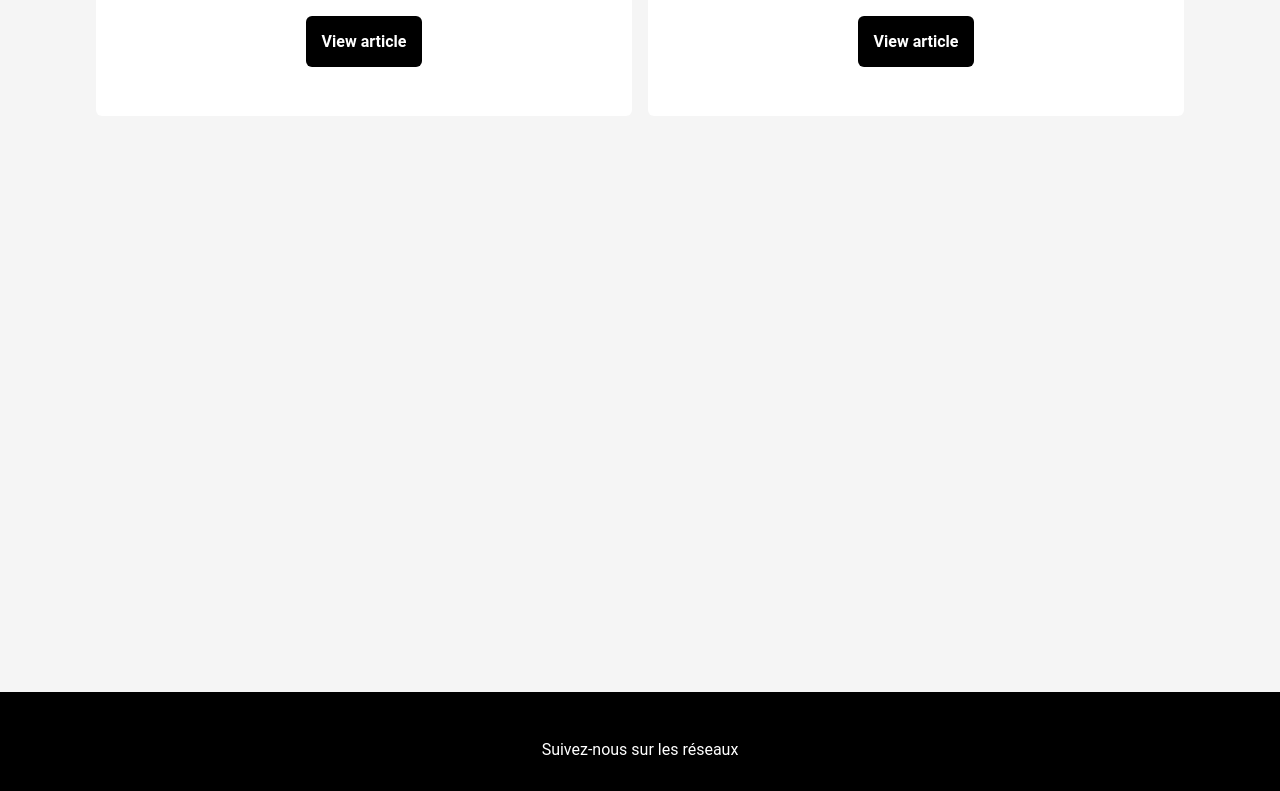
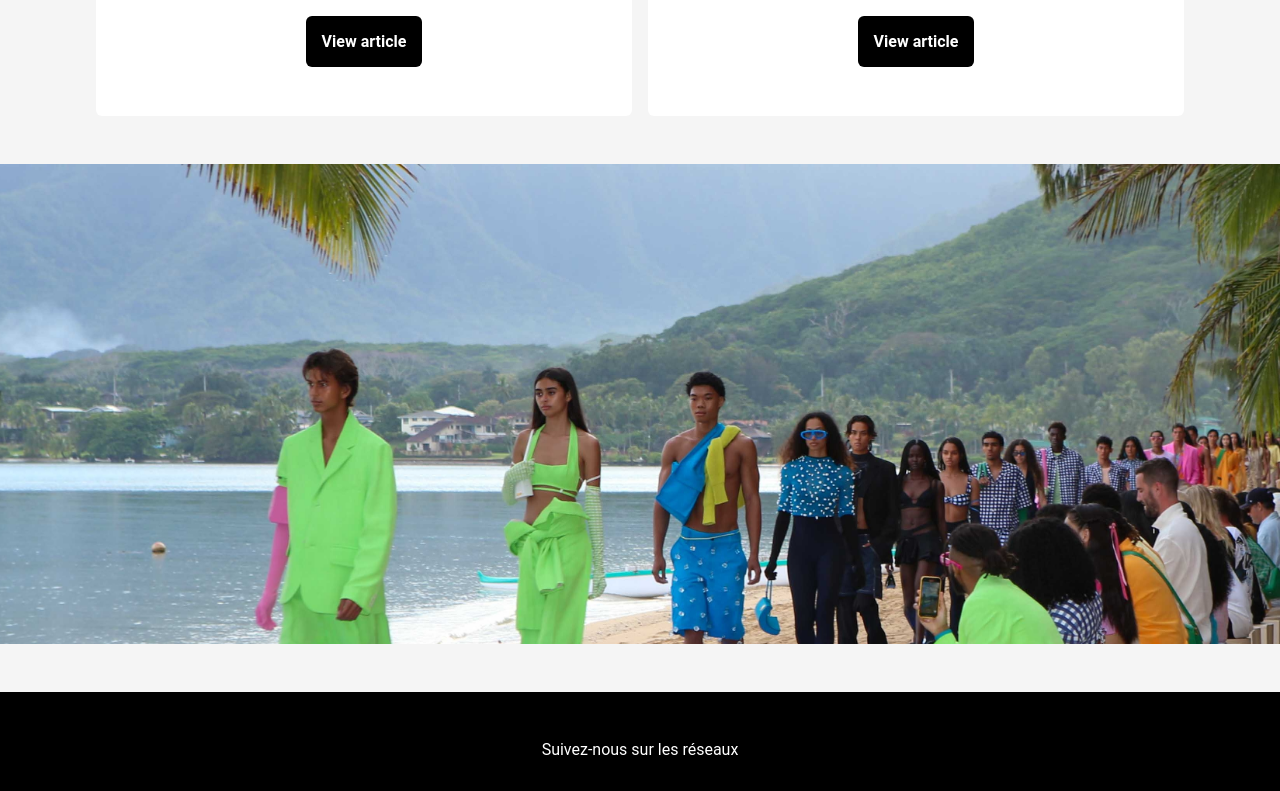
Before and after one commit to clemencemarque/article-jacquemus, a plain HTML site: page index.html in a window 1280 px wide. Shown: the part 5473-6264 px from the top of the page. Drawn offline with Linux system fonts and the light colour scheme.

Commit message:
Update style.css

```diff
--- a/style.css
+++ b/style.css
@@ -93,7 +93,7 @@ h5{font-family: timesnewroman;
 
 .banner-fixed{
 			height:60vh;
-			background-image: url("../site-internet/banner-fixe.jpeg");
+			background-image: url("banner-fixe.jpeg");
 			margin: 48px 0;
 			background-size: cover;
 			background-attachment: fixed;
```
